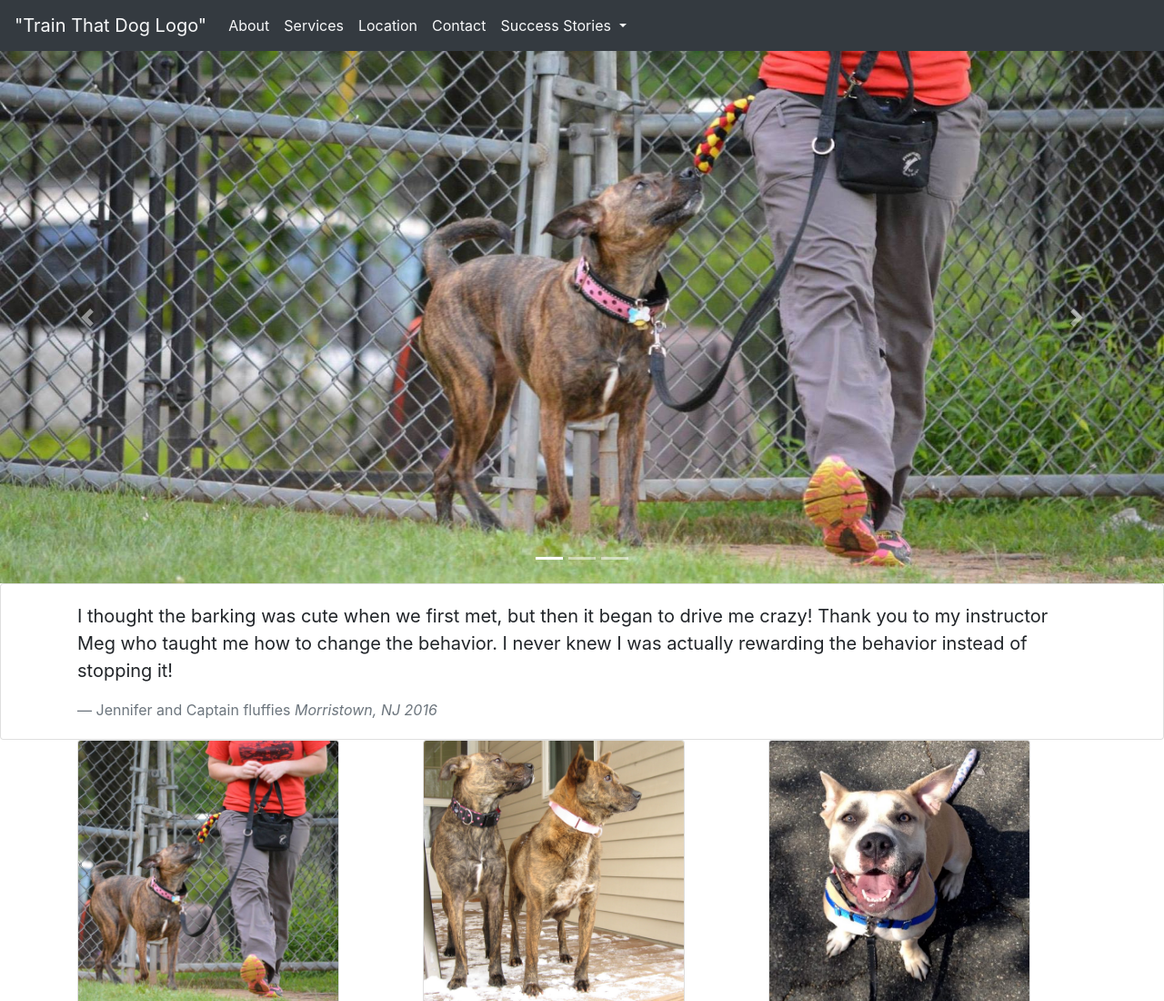
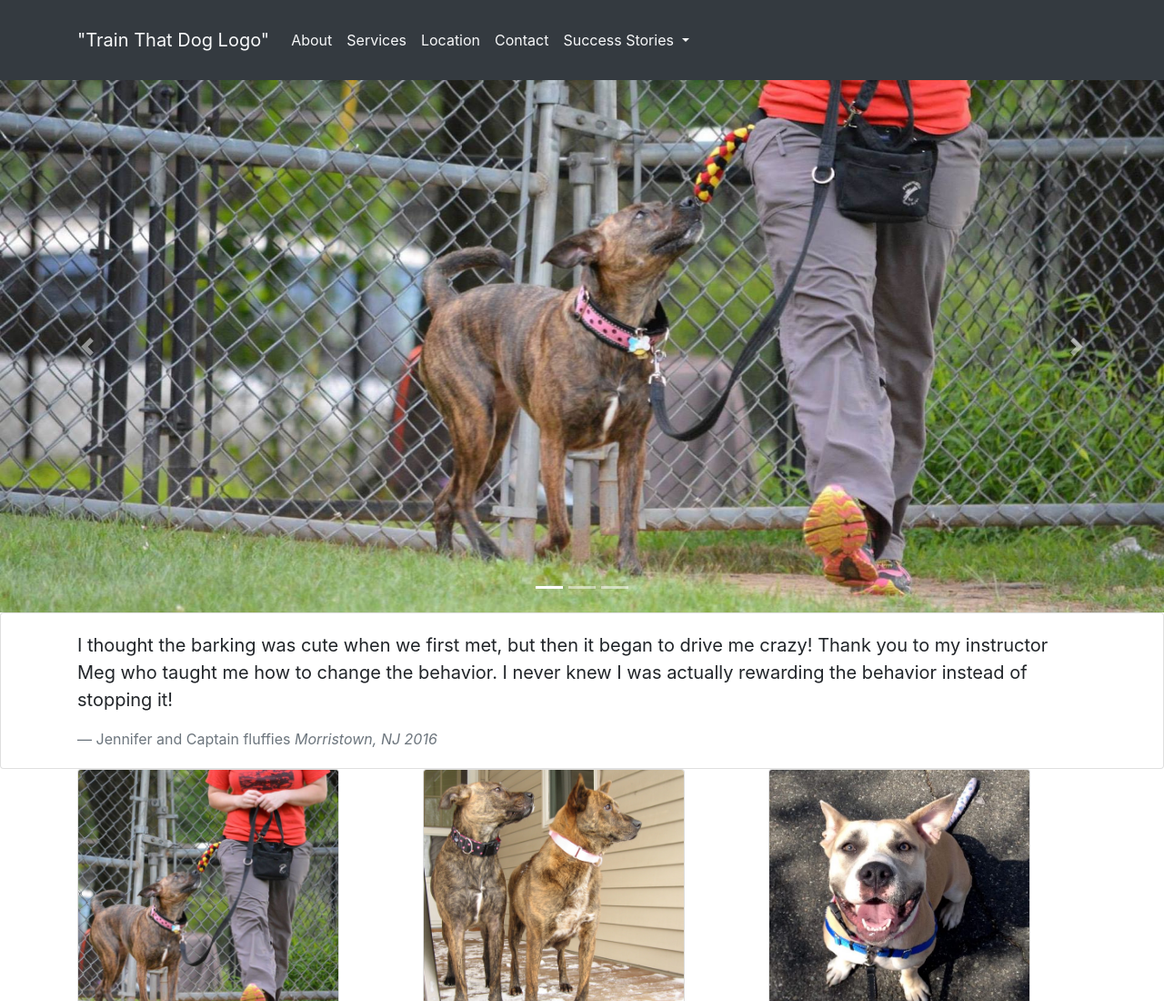
Before and after one commit to JArtschwager/TrainThatDog, a plain HTML site: page index.html in a window 1280 px wide. Shown: the top 1100 px of the page at 91% size. Drawn offline with nearby package versions, Linux system fonts and the light colour scheme.

Commit message:
moved folder

```diff
--- a/code/index.html
+++ b/index.html
@@ -14,7 +14,9 @@
 <body>
 
   <!-- 1st section is the Navbar for every page -->
-  <nav class="navbar navbar-expand-lg navbar-light bg-dark nav text-light">
+
+  <nav class="navbar navbar-expand-lg navbar-light bg-dark nav text-light py-4">
+      <div class="container">
     <a class="navbar-brand">"Train That Dog Logo"</a>
     <button class="navbar-toggler" type="button" data-toggle="collapse" data-target="#navbarNavDropdown" aria-controls="navbarNavDropdown"
       aria-expanded="false" aria-label="Toggle navigation">
@@ -53,7 +55,9 @@
         </li>
       </ul>
     </div>
+  </div>
   </nav>
+
 
   <!-- jumbo tran carousel thang -->
   <div id="carouselExampleIndicators" class="carousel slide" data-ride="carousel">
```
Also changed, not shown: app.js (renamed from code/app.js), code/contact.html (deleted), code/dropdown1.html (deleted), code/dropdown2.html (deleted), code/dropdown3.html (deleted), code/location.html (deleted), code/services.html (deleted), contact.html (added), dropdown1.html (added), dropdown2.html (added), dropdown3.html (added), location.html (added), services.html (added), style.css (renamed from code/style.css), 1 other file.
